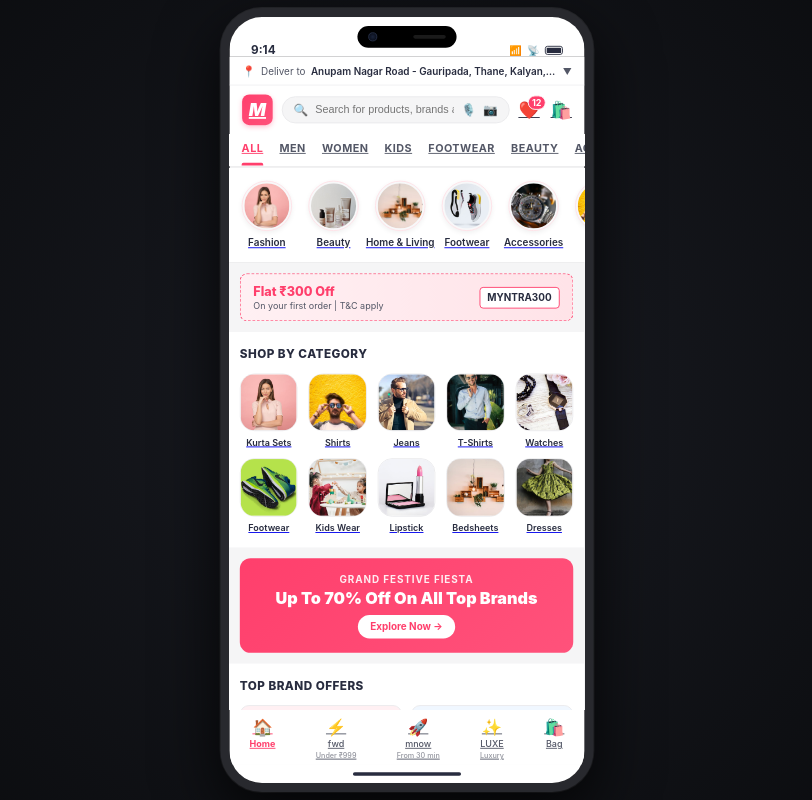
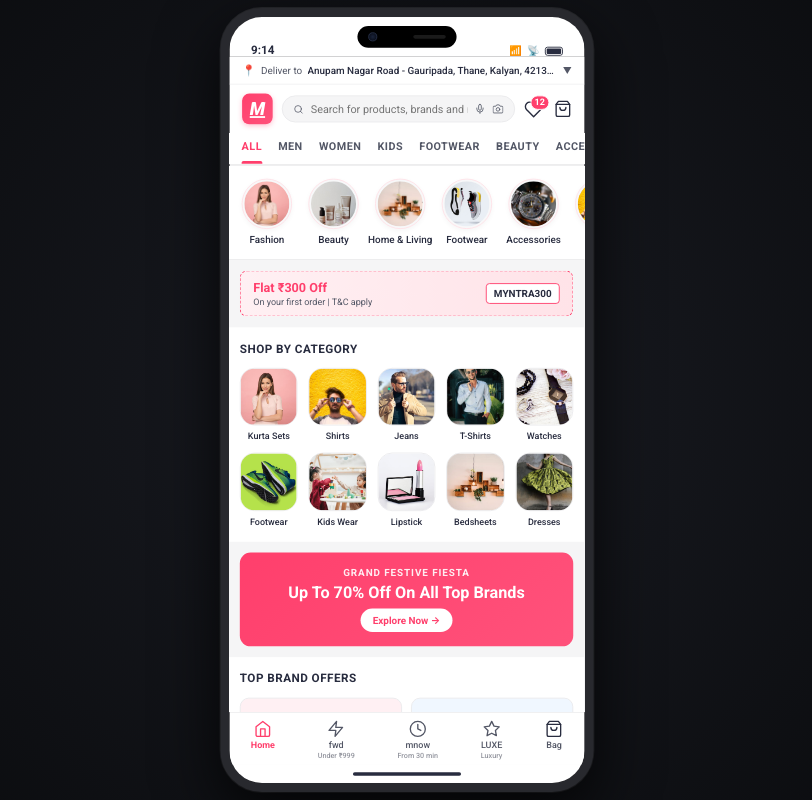
Before and after one commit to Deepali611/myntra-quickcheck-mvp, a Next.js app: page / in a window 1280 px wide. Shown: the whole page, without its empty margins (233-1045 px from the left). Built offline with nearby package versions, Linux system fonts and the light colour scheme.

Commit message:
Phase 6 — Visual fidelity requirements §1 and §10a complete

```diff
--- a/app/(shop)/layout.jsx
+++ b/app/(shop)/layout.jsx
@@ -3,6 +3,18 @@
 import Link from 'next/link';
 import { usePathname } from 'next/navigation';
 import { useAppStore } from '../../state/store.jsx';
+import {
+  SearchIcon,
+  MicIcon,
+  CameraIcon,
+  BellIcon,
+  HeartIcon,
+  BagIcon,
+  HomeIcon,
+  FwdIcon,
+  MnowIcon,
+  LuxeIcon
+} from '../../components/Icons.jsx';
 
 export default function ShopLayout({ children }) {
   const pathname = usePathname();
@@ -30,24 +42,24 @@ export default function ShopLayout({ children }) {
           </Link>
 
           <Link href="/search" className="search-input-box" style={{ textDecoration: 'none' }}>
-            <span style={{ fontSize: '13px', color: '#535766' }}>🔍</span>
+            <SearchIcon size={15} color="#535766" />
             <input
               type="text"
               placeholder="Search for products, brands and more"
               readOnly
               style={{ cursor: 'pointer' }}
             />
-            <span style={{ fontSize: '13px' }}>🎙️</span>
-            <span style={{ fontSize: '13px' }}>📷</span>
+            <MicIcon size={16} color="#535766" />
+            <CameraIcon size={16} color="#535766" />
           </Link>
 
           <div className="header-icon-actions">
             <Link href="/wishlist" className="icon-btn" title="Wishlist">
-              ❤️
+              <HeartIcon size={21} color="#282c3f" />
               {wishlistCount > 0 && <span className="badge-count">{wishlistCount}</span>}
             </Link>
             <Link href="/bag" className="icon-btn" title="Shopping Bag">
-              🛍️
+              <BagIcon size={20} color="#282c3f" />
               {bagCount > 0 && <span className="badge-count">{bagCount}</span>}
             </Link>
           </div>
@@ -90,26 +102,26 @@ export default function ShopLayout({ children }) {
       {/* Shared Bottom Tab Bar (Fixed bottom) */}
       <nav className="bottom-tab-bar">
         <Link href="/" className={`tab-link ${pathname === '/' ? 'active' : ''}`}>
-          <span className="tab-icon">🏠</span>
+          <span className="tab-icon"><HomeIcon size={20} /></span>
           <span>Home</span>
         </Link>
-        <Link href="/c/women" className={`tab-link ${pathname.includes('/c/women') ? 'active' : ''}`}>
-          <span className="tab-icon">⚡</span>
+        <Link href="#" className="tab-link">
+          <span className="tab-icon"><FwdIcon size={20} /></span>
           <span>fwd</span>
           <span className="tab-subtext">Under ₹999</span>
         </Link>
-        <Link href="/c/men" className={`tab-link ${pathname.includes('/c/men') ? 'active' : ''}`}>
-          <span className="tab-icon">🚀</span>
+        <Link href="#" className="tab-link">
+          <span className="tab-icon"><MnowIcon size={20} /></span>
           <span>mnow</span>
           <span className="tab-subtext">From 30 min</span>
         </Link>
-        <Link href="/c/beauty" className={`tab-link ${pathname.includes('/c/beauty') ? 'active' : ''}`}>
-          <span className="tab-icon">✨</span>
+        <Link href="#" className="tab-link">
+          <span className="tab-icon"><LuxeIcon size={20} /></span>
           <span>LUXE</span>
           <span className="tab-subtext">Luxury</span>
         </Link>
         <Link href="/bag" className={`tab-link ${pathname === '/bag' ? 'active' : ''}`}>
-          <span className="tab-icon">🛍️</span>
+          <span className="tab-icon"><BagIcon size={20} /></span>
           <span>Bag</span>
           {bagCount > 0 && <span className="badge-count" style={{ top: '-2px', right: '4px' }}>{bagCount}</span>}
         </Link>
--- a/app/globals.css
+++ b/app/globals.css
@@ -10,7 +10,7 @@
   --success-color: #03a685;
   --warning-color: #ff905a;
   --discount-tag: #ff3f6c;
-  --font-family: -apple-system, BlinkMacSystemFont, 'Segoe UI', Roboto, Helvetica, Arial, sans-serif;
+  --font-family: 'Roboto', -apple-system, BlinkMacSystemFont, 'Segoe UI', Roboto, Helvetica, Arial, sans-serif;
 }
 
 * {
@@ -208,7 +208,7 @@ body {
   white-space: nowrap;
   overflow: hidden;
   text-overflow: ellipsis;
-  font-weight: 600;
+  font-weight: 500;
   color: var(--text-primary);
 }
 
@@ -272,6 +272,7 @@ body {
   width: 100%;
   outline: none;
   font-size: 12px;
+  font-family: var(--font-family);
   color: var(--text-primary);
 }
 
@@ -288,6 +289,7 @@ body {
   justify-content: center;
   color: var(--text-primary);
   font-size: 19px;
+  text-decoration: none;
 }
 
 .badge-count {
@@ -333,6 +335,7 @@ body {
   padding-bottom: 4px;
   color: var(--text-secondary);
   letter-spacing: 0.5px;
+  text-decoration: none;
 }
 
 .category-tab-item.active {
@@ -372,6 +375,7 @@ body {
   width: 60px;
   flex-shrink: 0;
   text-align: center;
+  text-decoration: none;
 }
 
 .dept-circle-img-wrap {
@@ -382,7 +386,7 @@ body {
   background-color: #f8f8f9;
   padding: 2px;
   border: 1.5px solid #ffe3e8;
-  box-shadow: 0 2px 6px rgba(0, 0, 0, 0.06);
+  box-shadow: 0 2px 6px rgba(0, 0, 0, 0.04);
   margin-bottom: 6px;
 }
 
@@ -395,7 +399,7 @@ body {
 
 .dept-circle-label {
   font-size: 11px;
-  font-weight: 600;
+  font-weight: 500;
   color: var(--text-primary);
   white-space: nowrap;
 }
@@ -414,7 +418,7 @@ body {
 
 .promo-title {
   font-size: 14px;
-  font-weight: 800;
+  font-weight: 700;
   color: var(--primary);
 }
 
@@ -437,7 +441,7 @@ body {
 
 .section-title {
   font-size: 13px;
-  font-weight: 800;
+  font-weight: 700;
   color: var(--text-primary);
   text-transform: uppercase;
   letter-spacing: 0.5px;
@@ -455,6 +459,7 @@ body {
   flex-direction: column;
   align-items: center;
   text-align: center;
+  text-decoration: none;
 }
 
 .subcategory-img-wrap {
@@ -475,7 +480,7 @@ body {
 
 .subcategory-label {
   font-size: 10px;
-  font-weight: 600;
+  font-weight: 500;
   color: var(--text-primary);
   line-height: 1.2;
 }
@@ -502,6 +507,7 @@ body {
   color: var(--text-secondary);
   position: relative;
   font-weight: 500;
+  text-decoration: none;
 }
 
 .tab-link.active {
@@ -510,7 +516,9 @@ body {
 }
 
 .tab-icon {
-  font-size: 18px;
+  display: flex;
+  align-items: center;
+  justify-content: center;
 }
 
 .tab-subtext {
--- a/app/layout.jsx
+++ b/app/layout.jsx
@@ -17,6 +17,11 @@ export const viewport = {
 export default function RootLayout({ children }) {
   return (
     <html lang="en">
+      <head>
+        <link rel="preconnect" href="https://fonts.googleapis.com" />
+        <link rel="preconnect" href="https://fonts.gstatic.com" crossOrigin="anonymous" />
+        <link href="https://fonts.googleapis.com/css2?family=Roboto:ital,wght@0,400;0,500;0,700;1,900&display=swap" rel="stylesheet" />
+      </head>
       <body>
         <AppProvider>
           <PhoneFrame>
--- /dev/null
+++ b/components/Icons.jsx
@@ -0,0 +1,84 @@
+import React from 'react';
+
+export const SearchIcon = ({ size = 16, color = '#535766', strokeWidth = 1.8 }) => (
+  <svg width={size} height={size} viewBox="0 0 24 24" fill="none" stroke={color} strokeWidth={strokeWidth} strokeLinecap="round" strokeLinejoin="round">
+    <circle cx="11" cy="11" r="8" />
+    <line x1="21" y1="21" x2="16.65" y2="16.65" />
+  </svg>
+);
+
+export const MicIcon = ({ size = 16, color = '#535766', strokeWidth = 1.8 }) => (
+  <svg width={size} height={size} viewBox="0 0 24 24" fill="none" stroke={color} strokeWidth={strokeWidth} strokeLinecap="round" strokeLinejoin="round">
+    <path d="M12 2a3 3 0 0 0-3 3v7a3 3 0 0 0 6 0V5a3 3 0 0 0-3-3z" />
+    <path d="M19 10v2a7 7 0 0 1-14 0v-2" />
+    <line x1="12" y1="19" x2="12" y2="22" />
+  </svg>
+);
+
+export const CameraIcon = ({ size = 16, color = '#535766', strokeWidth = 1.8 }) => (
+  <svg width={size} height={size} viewBox="0 0 24 24" fill="none" stroke={color} strokeWidth={strokeWidth} strokeLinecap="round" strokeLinejoin="round">
+    <path d="M23 19a2 2 0 0 1-2 2H3a2 2 0 0 1-2-2V8a2 2 0 0 1 2-2h4l2-3h6l2 3h4a2 2 0 0 1 2 2z" />
+    <circle cx="12" cy="13" r="4" />
+  </svg>
+);
+
+export const BellIcon = ({ size = 20, color = '#282c3f', strokeWidth = 1.8 }) => (
+  <svg width={size} height={size} viewBox="0 0 24 24" fill="none" stroke={color} strokeWidth={strokeWidth} strokeLinecap="round" strokeLinejoin="round">
+    <path d="M18 8A6 6 0 0 0 6 8c0 7-3 9-3 9h18s-3-2-3-9" />
+    <path d="M13.73 21a2 2 0 0 1-3.46 0" />
+  </svg>
+);
+
+export const HeartIcon = ({ size = 20, color = '#282c3f', strokeWidth = 1.8, fill = 'none' }) => (
+  <svg width={size} height={size} viewBox="0 0 24 24" fill={fill} stroke={color} strokeWidth={strokeWidth} strokeLinecap="round" strokeLinejoin="round">
+    <path d="M20.84 4.61a5.5 5.5 0 0 0-7.78 0L12 5.67l-1.06-1.06a5.5 5.5 0 0 0-7.78 7.78l1.06 1.06L12 21.23l8.72-8.72 1.06-1.06a5.5 5.5 0 0 0 0-7.78z" />
+  </svg>
+);
+
+export const BagIcon = ({ size = 20, color = '#282c3f', strokeWidth = 1.8 }) => (
+  <svg width={size} height={size} viewBox="0 0 24 24" fill="none" stroke={color} strokeWidth={strokeWidth} strokeLinecap="round" strokeLinejoin="round">
+    <path d="M6 2L3 6v14a2 2 0 0 0 2 2h14a2 2 0 0 0 2-2V6l-3-4z" />
+    <line x1="3" y1="6" x2="21" y2="6" />
+    <path d="M16 10a4 4 0 0 1-8 0" />
+  </svg>
+);
+
+export const ProfileIcon = ({ size = 20, color = '#282c3f', strokeWidth = 1.8 }) => (
+  <svg width={size} height={size} viewBox="0 0 24 24" fill="none" stroke={color} strokeWidth={strokeWidth} strokeLinecap="round" strokeLinejoin="round">
+    <path d="M20 21v-2a4 4 0 0 0-4-4H8a4 4 0 0 0-4 4v2" />
+    <circle cx="12" cy="7" r="4" />
+  </svg>
+);
+
+export const BackArrowIcon = ({ size = 20, color = '#282c3f', strokeWidth = 1.8 }) => (
+  <svg width={size} height={size} viewBox="0 0 24 24" fill="none" stroke={color} strokeWidth={strokeWidth} strokeLinecap="round" strokeLinejoin="round">
+    <line x1="19" y1="12" x2="5" y2="12" />
+    <polyline points="12 19 5 12 12 5" />
+  </svg>
+);
+
+export const HomeIcon = ({ size = 20, color = 'currentColor', strokeWidth = 1.8 }) => (
+  <svg width={size} height={size} viewBox="0 0 24 24" fill="none" stroke={color} strokeWidth={strokeWidth} strokeLinecap="round" strokeLinejoin="round">
+    <path d="M3 9l9-7 9 7v11a2 2 0 0 1-2 2H5a2 2 0 0 1-2-2z" />
+    <polyline points="9 22 9 12 15 12 15 22" />
+  </svg>
+);
+
+export const FwdIcon = ({ size = 20, color = 'currentColor', strokeWidth = 1.8 }) => (
+  <svg width={size} height={size} viewBox="0 0 24 24" fill="none" stroke={color} strokeWidth={strokeWidth} strokeLinecap="round" strokeLinejoin="round">
+    <polygon points="13 2 3 14 12 14 11 22 21 10 12 10 13 2" />
+  </svg>
+);
+
+export const MnowIcon = ({ size = 20, color = 'currentColor', strokeWidth = 1.8 }) => (
+  <svg width={size} height={size} viewBox="0 0 24 24" fill="none" stroke={color} strokeWidth={strokeWidth} strokeLinecap="round" strokeLinejoin="round">
+    <circle cx="12" cy="12" r="10" />
+    <polyline points="12 6 12 12 16 14" />
+  </svg>
+);
+
+export const LuxeIcon = ({ size = 20, color = 'currentColor', strokeWidth = 1.8 }) => (
+  <svg width={size} height={size} viewBox="0 0 24 24" fill="none" stroke={color} strokeWidth={strokeWidth} strokeLinecap="round" strokeLinejoin="round">
+    <path d="M12 2l3.09 6.26L22 9.27l-5 4.87 1.18 6.88L12 17.77l-6.18 3.25L7 14.14 2 9.27l6.91-1.01L12 2z" />
+  </svg>
+);
```
